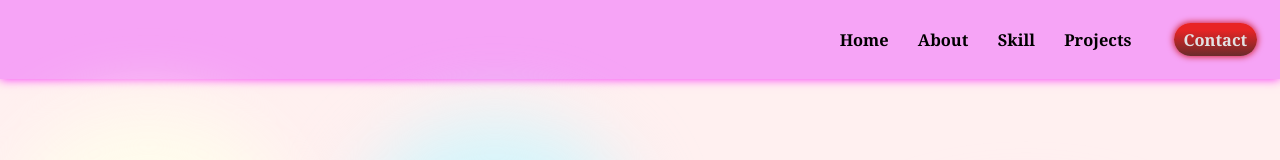
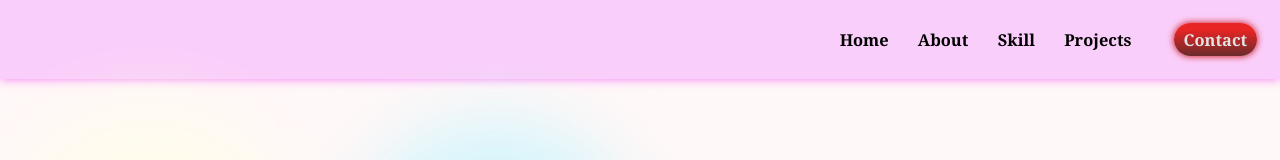
Before and after one commit to bharathrames/my-portfolio, a React (Create React App) app: page / in a window 1280 px wide. Shown: the top 160 px of the page. Built offline with nearby package versions, Linux system fonts and the light colour scheme.

Commit message:
finished

```diff
--- a/src/App.css
+++ b/src/App.css
@@ -7,7 +7,7 @@
 }
  .App{
   padding: 0 20px 0 20px;
-  background-color: rgb(255, 240, 240);
+  background-color: rgb(255, 248, 248);
  }
 
 .button{
--- a/src/components/navbar/navbar.css
+++ b/src/components/navbar/navbar.css
@@ -5,10 +5,10 @@
     align-items: center;
     padding: calc(10px + 1vw) calc(10px + 1vw) calc(10px + 1vw) 0;
     font-weight: 400;
-    background-color: rgb(246, 164, 246);
+    background-color: rgb(250, 206, 250);
     margin: 0 -20px calc(20px + 5vw) -20px;
     position: relative;
-    box-shadow: 0 0 10px rgb(248, 41, 248);
+    box-shadow: 0 0 10px rgb(244, 118, 244);
 
 
 }
```
